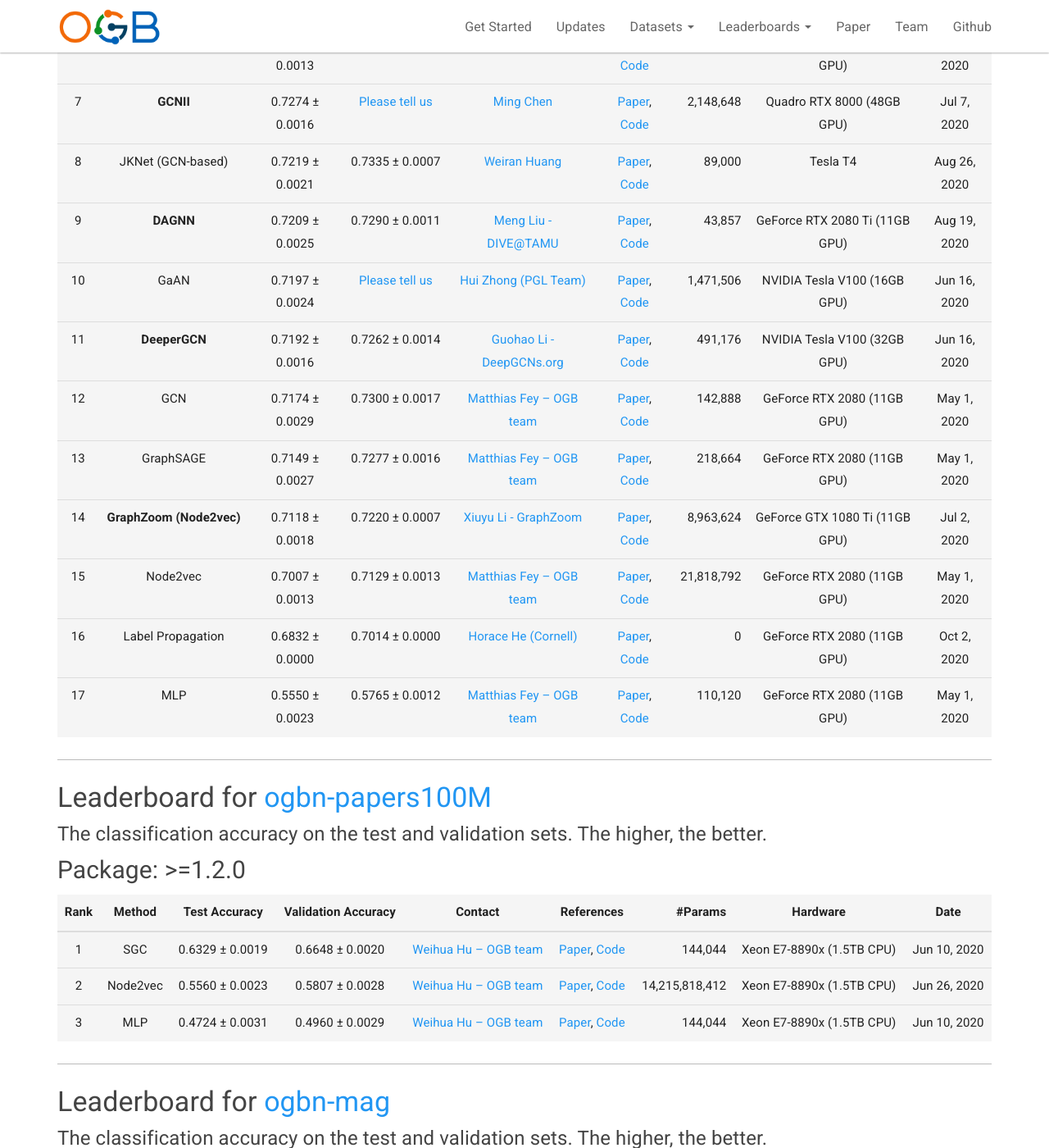
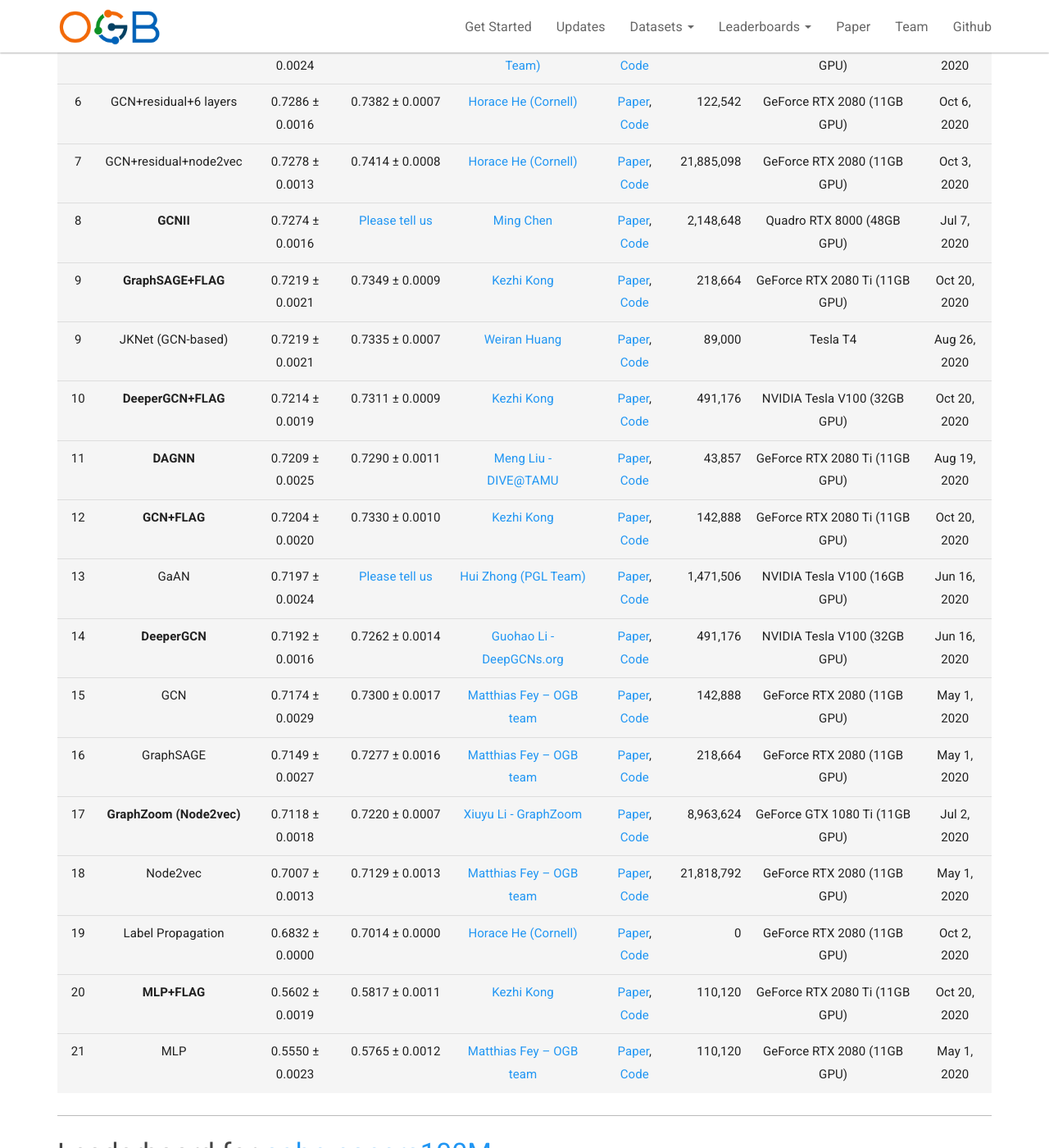
Before and after one commit to snap-stanford/ogb-web, a Jekyll site: the page built from _docs/leaderboard/leader_nodeprop.md, in a window 1280 px wide and 1400 px high, scrolled down 3693 px. Shown: the whole window at 82% size. Built offline with Jekyll 4.4.1, drawn with Linux system fonts in a browser that asks for light colours; some of the changed text lies outside the part shown.

Commit message:
updateleaderboard

```diff
--- a/_docs/leaderboard/leader_nodeprop.md
+++ b/_docs/leaderboard/leader_nodeprop.md
@@ -59,15 +59,16 @@ The **bold** method name indicates that the implementation is **official** (by t
 | Rank  | Method | Test ROC-AUC | Validation ROC-AUC | Contact | References | #Params | Hardware | Date
 |:----:|:-----:|:------:|:-----:|:-----:|:-----:|-----:|:-----:|:-----:|
 |  1  |  **UniMP**  | 0.8642 ± 0.0008   | 0.9175 ± 0.0006 |[Yunsheng Shi (PGL team)](mailto:shiyunsheng01@baidu.com) | [Paper](https://arxiv.org/pdf/2009.03509.pdf), [Code](https://github.com/PaddlePaddle/PGL/tree/main/ogb_examples/nodeproppred/unimp) | 1,909,104 | Tesla V100 (32GB) | Sep 8, 2020 |
-|  2  |  **DeeperGCN**  | 0.8580 ± 0.0017   | 0.9106 ± 0.0016 |[Guohao Li - DeepGCNs.org](mailto:guohao.li@kaust.edu.sa) | [Paper](https://arxiv.org/abs/2006.07739), [Code](https://github.com/lightaime/deep_gcns_torch/tree/master/examples/ogb) | 2,374,568 | NVIDIA Tesla V100 (32GB GPU) | Jun 16, 2020 |
-|  3  |  **DeepGCN**  | 0.8496 ± 0.0028   | 0.8971 ± 0.0011 |[Guohao Li - DeepGCNs.org](mailto:guohao.li@kaust.edu.sa) | [Paper](http://openaccess.thecvf.com/content_ICCV_2019/papers/Li_DeepGCNs_Can_GCNs_Go_As_Deep_As_CNNs_ICCV_2019_paper.pdf), [Code](https://github.com/lightaime/deep_gcns_torch/blob/master/examples/ogb/ogbn_proteins) | 2,374,456 | NVIDIA Tesla V100 (32GB GPU) | Jun 20, 2020 |
-|  4  |  **MWE-DGCN**  | 0.8436 ± 0.0065   | 0.8973 ± 0.0057 |[Zhengdao Chen](mailto:zc1216@nyu.edu) | [Paper](https://cims.nyu.edu/~chenzh/files/GCN_with_edge_weights.pdf), [Code](https://github.com/dmlc/dgl/tree/master/examples/pytorch/ogb/ogbn-proteins) | 538,544 | NVIDIA Tesla V100 (16GB GPU) | Jul 20, 2020 |
-|  5  |  **GeniePath-BS**  | 0.7825 ± 0.0035   | [Please tell us](mailto:ogb@cs.stanford.edu) |[Zhengwei WU (AGL Team)](mailto:zejun.wzw@alipay.com) | [Paper](http://arxiv.org/abs/2006.05806), [Code](https://github.com/xavierzw/ogb-geniepath-bs) | 316,754 | Intel Xeon E5-2682 v4 (512GB CPU) | Jun 10, 2020 |
-|  6  |  GaAN  | 0.7803 ± 0.0073   | [Please tell us](mailto:ogb@cs.stanford.edu) | [Wenjin Wang (PGL Team)](mailto:wangwenjin02@baidu.com) | [Paper](https://arxiv.org/abs/1803.07294), [Code](https://github.com/PaddlePaddle/PGL/tree/master/examples/GaAN) | [Please tell us](mailto:ogb@cs.stanford.edu) | [Please tell us](mailto:ogb@cs.stanford.edu) | May 26, 2020 |
-|  7  |  GraphSAGE  | 0.7768 ± 0.0020   | 0.8334 ± 0.0013 | [Matthias Fey -- OGB team](mailto:matthias.fey@tu-dortmund.de) | [Paper](https://arxiv.org/abs/1706.02216), [Code](https://github.com/snap-stanford/ogb/tree/master/examples/nodeproppred/proteins) | 193,136 | GeForce RTX 2080 (11GB GPU) | May 1, 2020 |
-|  8  |  GCN  | 0.7251 ± 0.0035   | 0.7921 ± 0.0018 | [Matthias Fey -- OGB team](mailto:matthias.fey@tu-dortmund.de) | [Paper](https://arxiv.org/abs/1609.02907), [Code](https://github.com/snap-stanford/ogb/tree/master/examples/nodeproppred/proteins) | 96,880 | GeForce RTX 2080 (11GB GPU) | Jul 17, 2020 |
-|  9  |  MLP  | 0.7204 ± 0.0048   | 0.7706 ± 0.0014 | [Matthias Fey -- OGB team](mailto:matthias.fey@tu-dortmund.de) | [Paper](https://arxiv.org/abs/2005.00687), [Code](https://github.com/snap-stanford/ogb/tree/master/examples/nodeproppred/proteins) | 96,880 | GeForce RTX 2080 (11GB GPU) | May 1, 2020 |
-|  10  |  Node2vec  | 0.6881 ± 0.0065   | 0.7007 ± 0.0053 | [Matthias Fey -- OGB team](mailto:matthias.fey@tu-dortmund.de) | [Paper](https://arxiv.org/abs/1607.00653), [Code](https://github.com/snap-stanford/ogb/tree/master/examples/nodeproppred/proteins) | 17,094,000 | GeForce RTX 2080 (11GB GPU) | May 1, 2020 |
+|  2  |  **DeeperGCN+FLAG**  | 0.8596 ± 0.0027   | 0.9132 ± 0.0022 |[Kezhi Kong](mailto:kong@cs.umd.edu) | [Paper](https://arxiv.org/abs/2010.09891), [Code](https://github.com/devnkong/FLAG) | 2,374,568 | GeForce RTX 2080 Ti (11GB GPU) | Oct 20, 2020 |
+|  3  |  **DeeperGCN**  | 0.8580 ± 0.0017   | 0.9106 ± 0.0016 |[Guohao Li - DeepGCNs.org](mailto:guohao.li@kaust.edu.sa) | [Paper](https://arxiv.org/abs/2006.07739), [Code](https://github.com/lightaime/deep_gcns_torch/tree/master/examples/ogb) | 2,374,568 | NVIDIA Tesla V100 (32GB GPU) | Jun 16, 2020 |
+|  4  |  **DeepGCN**  | 0.8496 ± 0.0028   | 0.8971 ± 0.0011 |[Guohao Li - DeepGCNs.org](mailto:guohao.li@kaust.edu.sa) | [Paper](http://openaccess.thecvf.com/content_ICCV_2019/papers/Li_DeepGCNs_Can_GCNs_Go_As_Deep_As_CNNs_ICCV_2019_paper.pdf), [Code](https://github.com/lightaime/deep_gcns_torch/blob/master/examples/ogb/ogbn_proteins) | 2,374,456 | NVIDIA Tesla V100 (32GB GPU) | Jun 20, 2020 |
+|  5  |  **MWE-DGCN**  | 0.8436 ± 0.0065   | 0.8973 ± 0.0057 |[Zhengdao Chen](mailto:zc1216@nyu.edu) | [Paper](https://cims.nyu.edu/~chenzh/files/GCN_with_edge_weights.pdf), [Code](https://github.com/dmlc/dgl/tree/master/examples/pytorch/ogb/ogbn-proteins) | 538,544 | NVIDIA Tesla V100 (16GB GPU) | Jul 20, 2020 |
+|  6  |  **GeniePath-BS**  | 0.7825 ± 0.0035   | [Please tell us](mailto:ogb@cs.stanford.edu) |[Zhengwei WU (AGL Team)](mailto:zejun.wzw@alipay.com) | [Paper](http://arxiv.org/abs/2006.05806), [Code](https://github.com/xavierzw/ogb-geniepath-bs) | 316,754 | Intel Xeon E5-2682 v4 (512GB CPU) | Jun 10, 2020 |
+|  7  |  GaAN  | 0.7803 ± 0.0073   | [Please tell us](mailto:ogb@cs.stanford.edu) | [Wenjin Wang (PGL Team)](mailto:wangwenjin02@baidu.com) | [Paper](https://arxiv.org/abs/1803.07294), [Code](https://github.com/PaddlePaddle/PGL/tree/master/examples/GaAN) | [Please tell us](mailto:ogb@cs.stanford.edu) | [Please tell us](mailto:ogb@cs.stanford.edu) | May 26, 2020 |
+|  8  |  GraphSAGE  | 0.7768 ± 0.0020   | 0.8334 ± 0.0013 | [Matthias Fey -- OGB team](mailto:matthias.fey@tu-dortmund.de) | [Paper](https://arxiv.org/abs/1706.02216), [Code](https://github.com/snap-stanford/ogb/tree/master/examples/nodeproppred/proteins) | 193,136 | GeForce RTX 2080 (11GB GPU) | May 1, 2020 |
+|  9  |  GCN  | 0.7251 ± 0.0035   | 0.7921 ± 0.0018 | [Matthias Fey -- OGB team](mailto:matthias.fey@tu-dortmund.de) | [Paper](https://arxiv.org/abs/1609.02907), [Code](https://github.com/snap-stanford/ogb/tree/master/examples/nodeproppred/proteins) | 96,880 | GeForce RTX 2080 (11GB GPU) | Jul 17, 2020 |
+|  10  |  MLP  | 0.7204 ± 0.0048   | 0.7706 ± 0.0014 | [Matthias Fey -- OGB team](mailto:matthias.fey@tu-dortmund.de) | [Paper](https://arxiv.org/abs/2005.00687), [Code](https://github.com/snap-stanford/ogb/tree/master/examples/nodeproppred/proteins) | 96,880 | GeForce RTX 2080 (11GB GPU) | May 1, 2020 |
+|  11  |  Node2vec  | 0.6881 ± 0.0065   | 0.7007 ± 0.0053 | [Matthias Fey -- OGB team](mailto:matthias.fey@tu-dortmund.de) | [Paper](https://arxiv.org/abs/1607.00653), [Code](https://github.com/snap-stanford/ogb/tree/master/examples/nodeproppred/proteins) | 17,094,000 | GeForce RTX 2080 (11GB GPU) | May 1, 2020 |
 
 
 <a name="ogbn-arxiv"/>
@@ -82,22 +83,27 @@ The **bold** method name indicates that the implementation is **official** (by t
 | Rank  | Method | Test Accuracy | Validation Accuracy | Contact | References | #Params | Hardware | Date
 |:----:|:-----:|:------:|:-----:|:-----:|:-----:|-----:|:-----:|:-----:|
 |  1  |  **UniMP_large**  | 0.7379 ± 0.0014   | 0.7475 ± 0.0008 |[Yunsheng Shi (PGL team)](mailto:shiyunsheng01@baidu.com) | [Paper](https://arxiv.org/pdf/2009.03509.pdf), [Code](https://github.com/PaddlePaddle/PGL/tree/main/ogb_examples/nodeproppred/unimp) | 1,162,515 | Tesla V100 (32GB) | Sep 25, 2020 |
-|  2  |  GAT+norm.adj.+labels  | 0.7365 ± 0.0011   | 0.7504 ± 0.0006 | [Yangkun Wang (DGL Team)](mailto:wyangkun@amazon.com) | [Paper](https://arxiv.org/abs/1710.10903), [Code](https://github.com/dmlc/dgl/tree/master/examples/pytorch/ogb/ogbn-arxiv) | 1,628,440 | p3.8xlarge (15GB GPU) | Sep 17, 2020 |
-|  3  |  **UniMP**  | 0.7311 ± 0.0020   | 0.7450 ± 0.0005 |[Yunsheng Shi (PGL team)](mailto:shiyunsheng01@baidu.com) | [Paper](https://arxiv.org/pdf/2009.03509.pdf), [Code](https://github.com/PaddlePaddle/PGL/tree/main/ogb_examples/nodeproppred/unimp) | 473,489 | Tesla V100 (32GB) | Sep 8, 2020 |
-|  4  |  GCN+linear+labels  | 0.7306 ± 0.0024   | 0.7442 ± 0.0012 | [Yangkun Wang (DGL Team)](mailto:wyangkun@amazon.com) | [Paper](https://arxiv.org/abs/1609.02907), [Code](https://github.com/dmlc/dgl/tree/master/examples/pytorch/ogb/ogbn-arxiv) | 238,632 | g4dn.12xlarge, T4 (15GB GPU) | Sep 5, 2020 |
-|  5  |  GCN+residual+6 layers  | 0.7286 ± 0.0016   | 0.7382 ± 0.0007 | [Horace He (Cornell)](mailto:hh498@cornell.edu) | [Paper](https://arxiv.org/abs/1609.02907), [Code](https://github.com/Chillee/ogb_baselines) | 122,542 | GeForce RTX 2080 (11GB GPU) | Oct 6, 2020 |
-|  6  |  GCN+residual+node2vec  | 0.7278 ± 0.0013   | 0.7414 ± 0.0008 | [Horace He (Cornell)](mailto:hh498@cornell.edu) | [Paper](https://arxiv.org/abs/1609.02907), [Code](https://github.com/Chillee/ogb_baselines) | 21,885,098 | GeForce RTX 2080 (11GB GPU) | Oct 3, 2020 |
-|  7  |  **GCNII**  | 0.7274 ± 0.0016   | [Please tell us](mailto:ogb@cs.stanford.edu) |[Ming Chen](mailto:chennnming@outlook.com) | [Paper](https://arxiv.org/abs/2007.02133), [Code](https://github.com/chennnM/GCNII/tree/master/PyG/ogbn-arxiv) | 2,148,648 | Quadro RTX 8000 (48GB GPU) | Jul 7, 2020 |
-|  8  |  JKNet (GCN-based)  | 0.7219 ± 0.0021   | 0.7335 ± 0.0007 | [Weiran Huang](mailto:huangweiran1998@outlook.com) | [Paper](https://arxiv.org/pdf/1806.03536.pdf), [Code](https://github.com/EtoDemerzel0427/ogbn-arxiv-baselines/blob/master/JKNet.py) | 89,000 | Tesla T4 | Aug 26, 2020 |
-|  9  |  **DAGNN**  | 0.7209 ± 0.0025   | 0.7290 ± 0.0011 |[Meng Liu - DIVE@TAMU](mailto:mengliu@tamu.edu) | [Paper](https://arxiv.org/abs/2007.09296), [Code](https://github.com/mengliu1998/DeeperGNN) | 43,857 | GeForce RTX 2080 Ti (11GB GPU) | Aug 19, 2020 |
-|  10  |  GaAN  | 0.7197 ± 0.0024   | [Please tell us](mailto:ogb@cs.stanford.edu) | [Hui Zhong (PGL Team)](mailto:zhonghui03@baidu.com) | [Paper](https://arxiv.org/abs/1803.07294), [Code](https://github.com/PaddlePaddle/PGL/tree/master/ogb_examples/nodeproppred/ogbn-arxiv) | 1,471,506 | NVIDIA Tesla V100 (16GB GPU) | Jun 16, 2020 |
-|  11  |  **DeeperGCN**  | 0.7192 ± 0.0016   | 0.7262 ± 0.0014 |[Guohao Li - DeepGCNs.org](mailto:guohao.li@kaust.edu.sa) | [Paper](https://arxiv.org/abs/2006.07739), [Code](https://github.com/lightaime/deep_gcns_torch/tree/master/examples/ogb) | 491,176 | NVIDIA Tesla V100 (32GB GPU) | Jun 16, 2020 |
-|  12  |  GCN  | 0.7174 ± 0.0029   | 0.7300 ± 0.0017 | [Matthias Fey -- OGB team](mailto:matthias.fey@tu-dortmund.de) | [Paper](https://arxiv.org/abs/1609.02907), [Code](https://github.com/snap-stanford/ogb/tree/master/examples/nodeproppred/arxiv) | 142,888 | GeForce RTX 2080 (11GB GPU) | May 1, 2020 |
-|  13  |  GraphSAGE  | 0.7149 ± 0.0027   | 0.7277 ± 0.0016 | [Matthias Fey -- OGB team](mailto:matthias.fey@tu-dortmund.de) | [Paper](https://arxiv.org/abs/1706.02216), [Code](https://github.com/snap-stanford/ogb/tree/master/examples/nodeproppred/arxiv) | 218,664 | GeForce RTX 2080 (11GB GPU) | May 1, 2020 |
-|  14  |  **GraphZoom (Node2vec)**  | 0.7118 ± 0.0018   | 0.7220 ± 0.0007 |[Xiuyu Li - GraphZoom](mailto:xl289@cornell.edu) | [Paper](https://openreview.net/forum?id=r1lGO0EKDH), [Code](https://github.com/cornell-zhang/GraphZoom/tree/master/ogb/ogbn-arxiv) | 8,963,624 | GeForce GTX 1080 Ti (11GB GPU) | Jul 2, 2020 |
-|  15  |  Node2vec  | 0.7007 ± 0.0013   | 0.7129 ± 0.0013 | [Matthias Fey -- OGB team](mailto:matthias.fey@tu-dortmund.de) | [Paper](https://arxiv.org/abs/1607.00653), [Code](https://github.com/snap-stanford/ogb/tree/master/examples/nodeproppred/arxiv) | 21,818,792 | GeForce RTX 2080 (11GB GPU) | May 1, 2020 |
-|  16  |  Label Propagation  | 0.6832 ± 0.0000   | 0.7014 ± 0.0000 | [Horace He (Cornell)](mailto:hh498@cornell.edu) | [Paper](http://pages.cs.wisc.edu/~jerryzhu/pub/ssl_survey.pdf), [Code](https://github.com/Chillee/CorrectAndSmoothOGB) | 0 | GeForce RTX 2080 (11GB GPU) | Oct 2, 2020 |
-|  17  |  MLP  | 0.5550 ± 0.0023   | 0.5765 ± 0.0012 | [Matthias Fey -- OGB team](mailto:matthias.fey@tu-dortmund.de) | [Paper](https://arxiv.org/abs/2005.00687), [Code](https://github.com/snap-stanford/ogb/tree/master/examples/nodeproppred/arxiv) | 110,120 | GeForce RTX 2080 (11GB GPU) | May 1, 2020 |
+|  2  |  **GAT+FLAG**  | 0.7371 ± 0.0013   | 0.7496 ± 0.0010 |[Kezhi Kong](mailto:kong@cs.umd.edu) | [Paper](https://arxiv.org/abs/2010.09891), [Code](https://github.com/devnkong/FLAG) | 1,628,440 | GeForce RTX 2080 Ti (11GB GPU) | Oct 20, 2020 |
+|  3  |  GAT+norm.adj.+labels  | 0.7365 ± 0.0011   | 0.7504 ± 0.0006 | [Yangkun Wang (DGL Team)](mailto:wyangkun@amazon.com) | [Paper](https://arxiv.org/abs/1710.10903), [Code](https://github.com/dmlc/dgl/tree/master/examples/pytorch/ogb/ogbn-arxiv) | 1,628,440 | p3.8xlarge (15GB GPU) | Sep 17, 2020 |
+|  4  |  **UniMP**  | 0.7311 ± 0.0020   | 0.7450 ± 0.0005 |[Yunsheng Shi (PGL team)](mailto:shiyunsheng01@baidu.com) | [Paper](https://arxiv.org/pdf/2009.03509.pdf), [Code](https://github.com/PaddlePaddle/PGL/tree/main/ogb_examples/nodeproppred/unimp) | 473,489 | Tesla V100 (32GB) | Sep 8, 2020 |
+|  5  |  GCN+linear+labels  | 0.7306 ± 0.0024   | 0.7442 ± 0.0012 | [Yangkun Wang (DGL Team)](mailto:wyangkun@amazon.com) | [Paper](https://arxiv.org/abs/1609.02907), [Code](https://github.com/dmlc/dgl/tree/master/examples/pytorch/ogb/ogbn-arxiv) | 238,632 | g4dn.12xlarge, T4 (15GB GPU) | Sep 5, 2020 |
+|  6  |  GCN+residual+6 layers  | 0.7286 ± 0.0016   | 0.7382 ± 0.0007 | [Horace He (Cornell)](mailto:hh498@cornell.edu) | [Paper](https://arxiv.org/abs/1609.02907), [Code](https://github.com/Chillee/ogb_baselines) | 122,542 | GeForce RTX 2080 (11GB GPU) | Oct 6, 2020 |
+|  7  |  GCN+residual+node2vec  | 0.7278 ± 0.0013   | 0.7414 ± 0.0008 | [Horace He (Cornell)](mailto:hh498@cornell.edu) | [Paper](https://arxiv.org/abs/1609.02907), [Code](https://github.com/Chillee/ogb_baselines) | 21,885,098 | GeForce RTX 2080 (11GB GPU) | Oct 3, 2020 |
+|  8  |  **GCNII**  | 0.7274 ± 0.0016   | [Please tell us](mailto:ogb@cs.stanford.edu) |[Ming Chen](mailto:chennnming@outlook.com) | [Paper](https://arxiv.org/abs/2007.02133), [Code](https://github.com/chennnM/GCNII/tree/master/PyG/ogbn-arxiv) | 2,148,648 | Quadro RTX 8000 (48GB GPU) | Jul 7, 2020 |
+|  9  |  **GraphSAGE+FLAG**  | 0.7219 ± 0.0021   | 0.7349 ± 0.0009 |[Kezhi Kong](mailto:kong@cs.umd.edu) | [Paper](https://arxiv.org/abs/2010.09891), [Code](https://github.com/devnkong/FLAG) | 218,664 | GeForce RTX 2080 Ti (11GB GPU) | Oct 20, 2020 |
+|  9  |  JKNet (GCN-based)  | 0.7219 ± 0.0021   | 0.7335 ± 0.0007 | [Weiran Huang](mailto:huangweiran1998@outlook.com) | [Paper](https://arxiv.org/pdf/1806.03536.pdf), [Code](https://github.com/EtoDemerzel0427/ogbn-arxiv-baselines/blob/master/JKNet.py) | 89,000 | Tesla T4 | Aug 26, 2020 |
+|  10  |  **DeeperGCN+FLAG**  | 0.7214 ± 0.0019   | 0.7311 ± 0.0009 |[Kezhi Kong](mailto:kong@cs.umd.edu) | [Paper](https://arxiv.org/abs/2010.09891), [Code](https://github.com/devnkong/FLAG) | 491,176 | NVIDIA Tesla V100 (32GB GPU) | Oct 20, 2020 |
+|  11  |  **DAGNN**  | 0.7209 ± 0.0025   | 0.7290 ± 0.0011 |[Meng Liu - DIVE@TAMU](mailto:mengliu@tamu.edu) | [Paper](https://arxiv.org/abs/2007.09296), [Code](https://github.com/mengliu1998/DeeperGNN) | 43,857 | GeForce RTX 2080 Ti (11GB GPU) | Aug 19, 2020 |
+|  12  |  **GCN+FLAG**  | 0.7204 ± 0.0020   | 0.7330 ± 0.0010 |[Kezhi Kong](mailto:kong@cs.umd.edu) | [Paper](https://arxiv.org/abs/2010.09891), [Code](https://github.com/devnkong/FLAG) | 142,888 | GeForce RTX 2080 Ti (11GB GPU) | Oct 20, 2020 |
+|  13  |  GaAN  | 0.7197 ± 0.0024   | [Please tell us](mailto:ogb@cs.stanford.edu) | [Hui Zhong (PGL Team)](mailto:zhonghui03@baidu.com) | [Paper](https://arxiv.org/abs/1803.07294), [Code](https://github.com/PaddlePaddle/PGL/tree/master/ogb_examples/nodeproppred/ogbn-arxiv) | 1,471,506 | NVIDIA Tesla V100 (16GB GPU) | Jun 16, 2020 |
+|  14  |  **DeeperGCN**  | 0.7192 ± 0.0016   | 0.7262 ± 0.0014 |[Guohao Li - DeepGCNs.org](mailto:guohao.li@kaust.edu.sa) | [Paper](https://arxiv.org/abs/2006.07739), [Code](https://github.com/lightaime/deep_gcns_torch/tree/master/examples/ogb) | 491,176 | NVIDIA Tesla V100 (32GB GPU) | Jun 16, 2020 |
+|  15  |  GCN  | 0.7174 ± 0.0029   | 0.7300 ± 0.0017 | [Matthias Fey -- OGB team](mailto:matthias.fey@tu-dortmund.de) | [Paper](https://arxiv.org/abs/1609.02907), [Code](https://github.com/snap-stanford/ogb/tree/master/examples/nodeproppred/arxiv) | 142,888 | GeForce RTX 2080 (11GB GPU) | May 1, 2020 |
+|  16  |  GraphSAGE  | 0.7149 ± 0.0027   | 0.7277 ± 0.0016 | [Matthias Fey -- OGB team](mailto:matthias.fey@tu-dortmund.de) | [Paper](https://arxiv.org/abs/1706.02216), [Code](https://github.com/snap-stanford/ogb/tree/master/examples/nodeproppred/arxiv) | 218,664 | GeForce RTX 2080 (11GB GPU) | May 1, 2020 |
+|  17  |  **GraphZoom (Node2vec)**  | 0.7118 ± 0.0018   | 0.7220 ± 0.0007 |[Xiuyu Li - GraphZoom](mailto:xl289@cornell.edu) | [Paper](https://openreview.net/forum?id=r1lGO0EKDH), [Code](https://github.com/cornell-zhang/GraphZoom/tree/master/ogb/ogbn-arxiv) | 8,963,624 | GeForce GTX 1080 Ti (11GB GPU) | Jul 2, 2020 |
+|  18  |  Node2vec  | 0.7007 ± 0.0013   | 0.7129 ± 0.0013 | [Matthias Fey -- OGB team](mailto:matthias.fey@tu-dortmund.de) | [Paper](https://arxiv.org/abs/1607.00653), [Code](https://github.com/snap-stanford/ogb/tree/master/examples/nodeproppred/arxiv) | 21,818,792 | GeForce RTX 2080 (11GB GPU) | May 1, 2020 |
+|  19  |  Label Propagation  | 0.6832 ± 0.0000   | 0.7014 ± 0.0000 | [Horace He (Cornell)](mailto:hh498@cornell.edu) | [Paper](http://pages.cs.wisc.edu/~jerryzhu/pub/ssl_survey.pdf), [Code](https://github.com/Chillee/CorrectAndSmoothOGB) | 0 | GeForce RTX 2080 (11GB GPU) | Oct 2, 2020 |
+|  20  |  **MLP+FLAG**  | 0.5602 ± 0.0019   | 0.5817 ± 0.0011 |[Kezhi Kong](mailto:kong@cs.umd.edu) | [Paper](https://arxiv.org/abs/2010.09891), [Code](https://github.com/devnkong/FLAG) | 110,120 | GeForce RTX 2080 Ti (11GB GPU) | Oct 20, 2020 |
+|  21  |  MLP  | 0.5550 ± 0.0023   | 0.5765 ± 0.0012 | [Matthias Fey -- OGB team](mailto:matthias.fey@tu-dortmund.de) | [Paper](https://arxiv.org/abs/2005.00687), [Code](https://github.com/snap-stanford/ogb/tree/master/examples/nodeproppred/arxiv) | 110,120 | GeForce RTX 2080 (11GB GPU) | May 1, 2020 |
 
 
 
```
